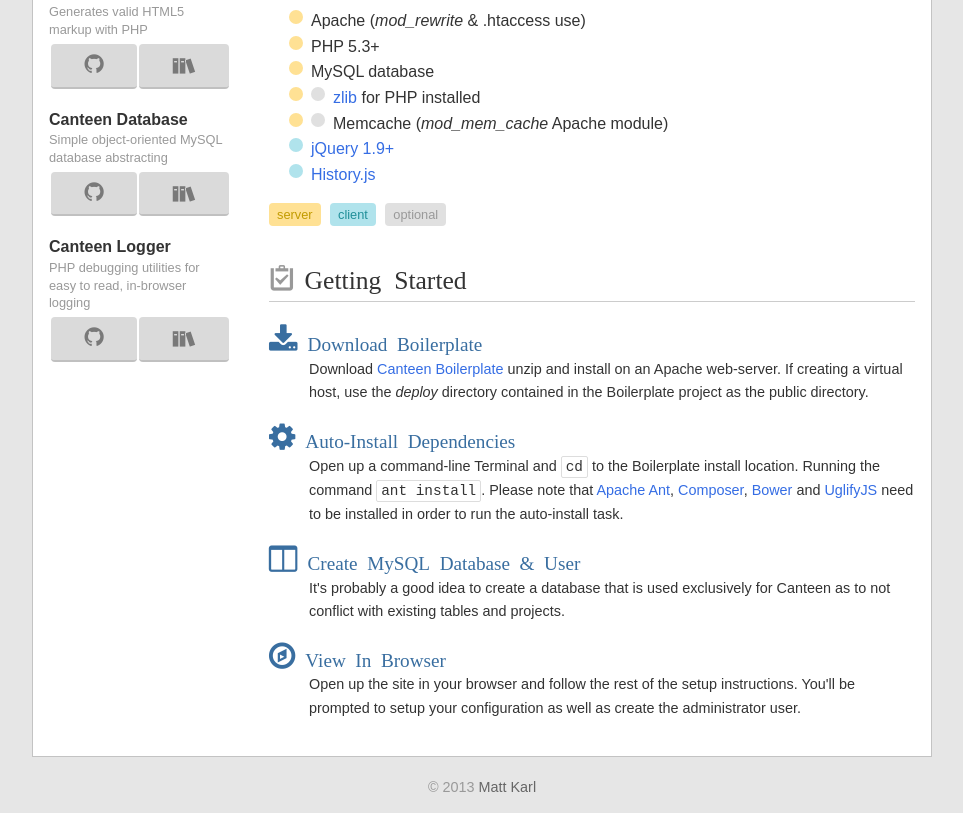
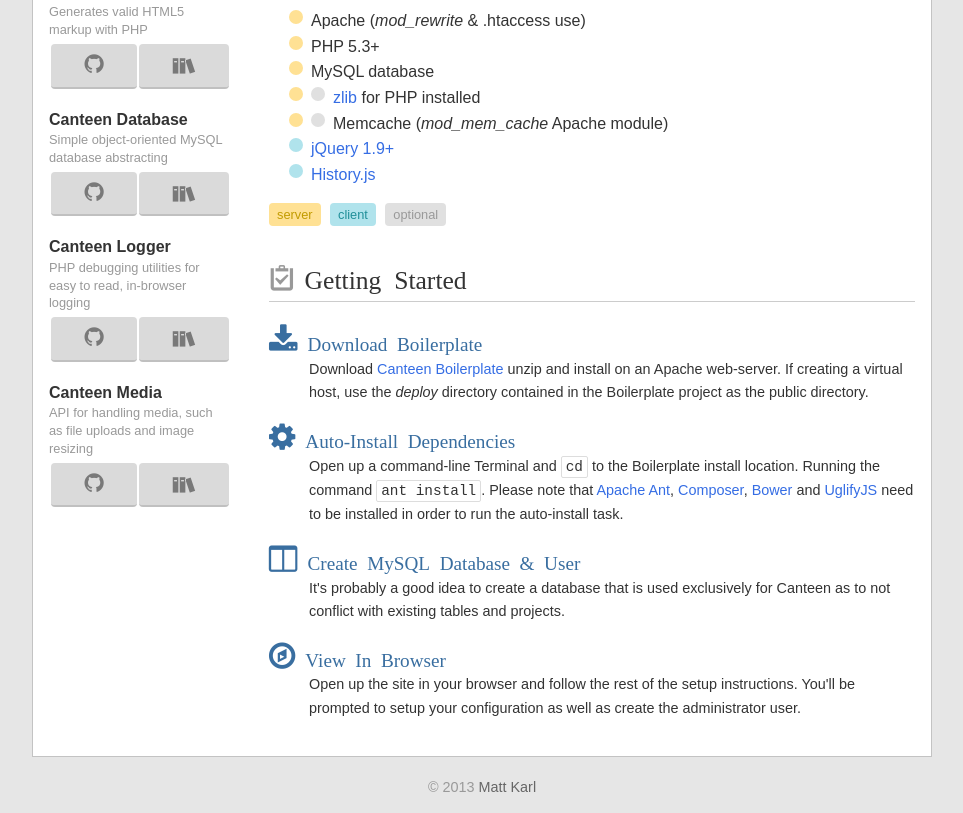
Before and after one commit to Canteen/Canteen.github.io, a plain HTML site: page index.html in a window 1280 px wide. Shown: the part 544-1357 px from the top of the page, without its empty margins (158-1121 px from the left). Drawn offline with nearby package versions, Linux system fonts and the light colour scheme; files whose address does not match are found by name.

Commit message:
Added CanteenMedia lib

```diff
--- a/index.html
+++ b/index.html
@@ -67,6 +67,13 @@
 							<ul class="clearfix">
 								<li class="src"><a href="http://github.com/Canteen/CanteenLogger" class="icon-source"></a></li>
 								<li class="docs"><a href="http://canteen.github.com/CanteenLogger" class="icon-docs"></a></li>
+							</ul>
+						</li>
+						<li>Canteen Media
+							<span class="description">API for handling media, such as file uploads and image resizing</span>
+							<ul class="clearfix">
+								<li class="src"><a href="http://github.com/Canteen/CanteenMedia" class="icon-source"></a></li>
+								<li class="docs"><a href="http://canteen.github.com/CanteenMedia" class="icon-docs"></a></li>
 							</ul>
 						</li>
 					</ul>
```
